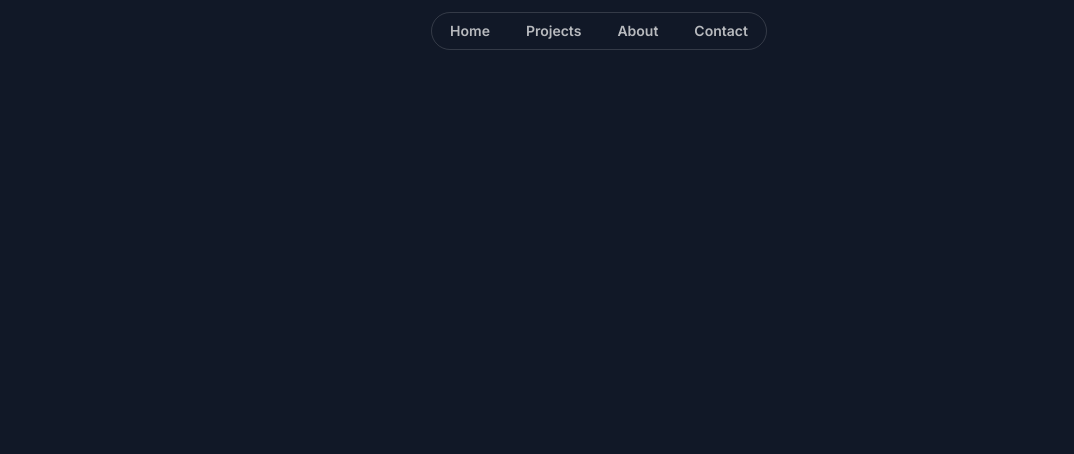
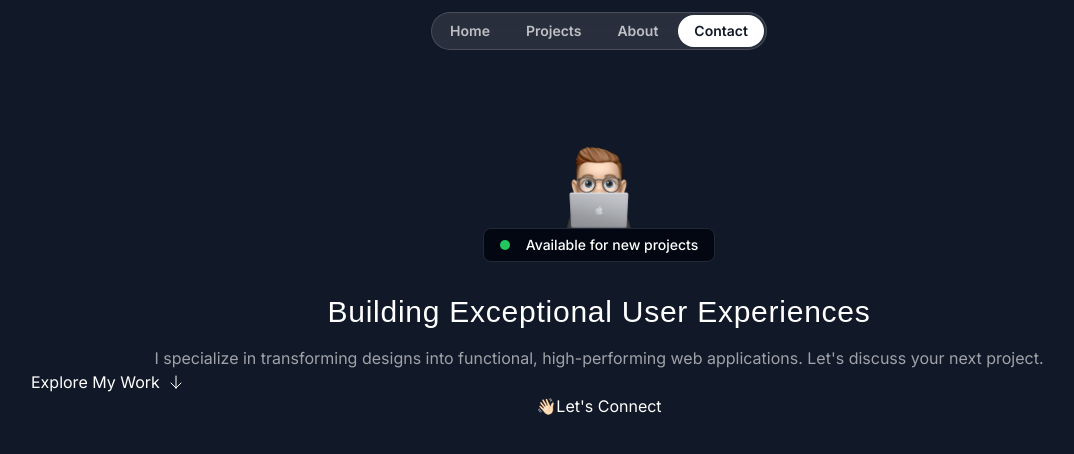
Before and after one commit to Saeedul/next-portfolio, a Next.js app: page / in a window 1280 px wide. Shown: the top 454 px of the page, without its empty margins (41-1115 px from the left). Built offline with nearby package versions, Linux system fonts and the light colour scheme; a web font is replaced by a local one.

Commit message:
added img and text

```diff
--- a/src/app/globals.css
+++ b/src/app/globals.css
@@ -4,6 +4,6 @@
 
 @layer base {
     .nav-item {
-        @apply px-4 py-1.5 rounded-full text-white/70 text-sm font-semibold
+        @apply px-4 py-1.5 rounded-full text-white/70 text-sm font-semibold hover:bg-white/10 hover:text-white transition duration-300;
     }
 }
--- a/src/app/page.tsx
+++ b/src/app/page.tsx
@@ -1,9 +1,11 @@
 import { Header } from "@/sections/Header";
+import { HeroSection } from "@/sections/Hero";
 
 export default function Home() {
   return (
     <div>
       <Header />
+      <HeroSection />
     </div>
   );
 }
--- a/src/sections/Header.tsx
+++ b/src/sections/Header.tsx
@@ -1,10 +1,10 @@
 export const Header = () => {
-  return <div className="flex justify-center items-center relative top-3">
-    <nav className="flex gap-1 p-0.5 border border-white/15 rounded-full">
+  return <div className="flex justify-center items-center fixed top-3 w-full">
+    <nav className="flex gap-1 p-0.5 border border-white/15 rounded-full bg-white/10 backdrop-blur">
       <a href="#" className="nav-item">Home</a>
       <a href="#" className="nav-item">Projects</a>
       <a href="#" className="nav-item">About</a>
-      <a href="#" className="nav-item">Contact</a>
+      <a href="#" className="nav-item bg-white text-gray-900 hover:bg-white/70 hover:text-gray-900">Contact</a>
     </nav>
   </div>;
 };
--- a/src/sections/Hero.tsx
+++ b/src/sections/Hero.tsx
@@ -1,3 +1,34 @@
+import memojiImage from '@/assets/images/memoji-computer.png';
+import Image from 'next/image';
+import ArrowDown from '@/assets/icons/arrow-down.svg';
+
 export const HeroSection = () => {
-  return <div>Hero Section</div>;
+  return <div className="py-32">
+    <div className="container">
+      <div className="flex flex-col items-center">
+        <Image src={memojiImage} className="size-[100px]" alt="Person peeking from behind laptop" />
+        <div className="bg-gray-950 border border-gray-800 px-4 py-1.5 inline-flex items-center gap-4 rounded-lg">
+          <div className="bg-green-500 size-2.5 rounded-full">
+
+          </div>
+          <div className="text-sm font-medium">
+            Available for new projects
+          </div>
+        </div>
+      </div>
+      <h1 className="font-serif text-3xl text-center mt-8 tracking-wide">Building Exceptional User Experiences</h1>
+      <p className="mt-4 text-center text-white/60">I specialize in transforming designs into functional, high-performing web applications. Let's discuss your next project.
+      </p>
+      <div className="flex flex-col">
+        <button className="inline-flex items-center gap-2">
+          <span>Explore My Work</span>
+          <ArrowDown className="size-4"/>
+        </button>
+        <button>
+          <span>👋🏻</span>
+          <span>Let's Connect</span>
+        </button>
+      </div>
+    </div>
+  </div>;
 };
```
